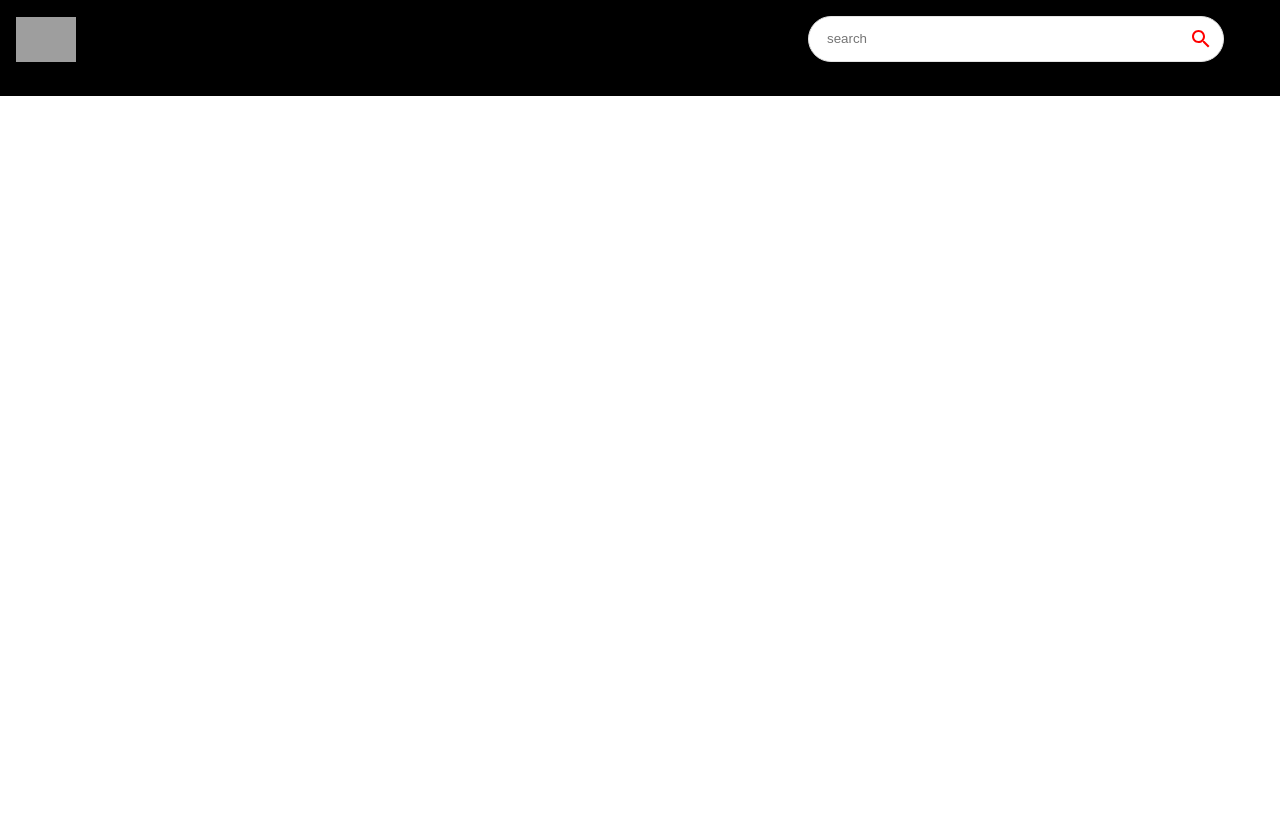
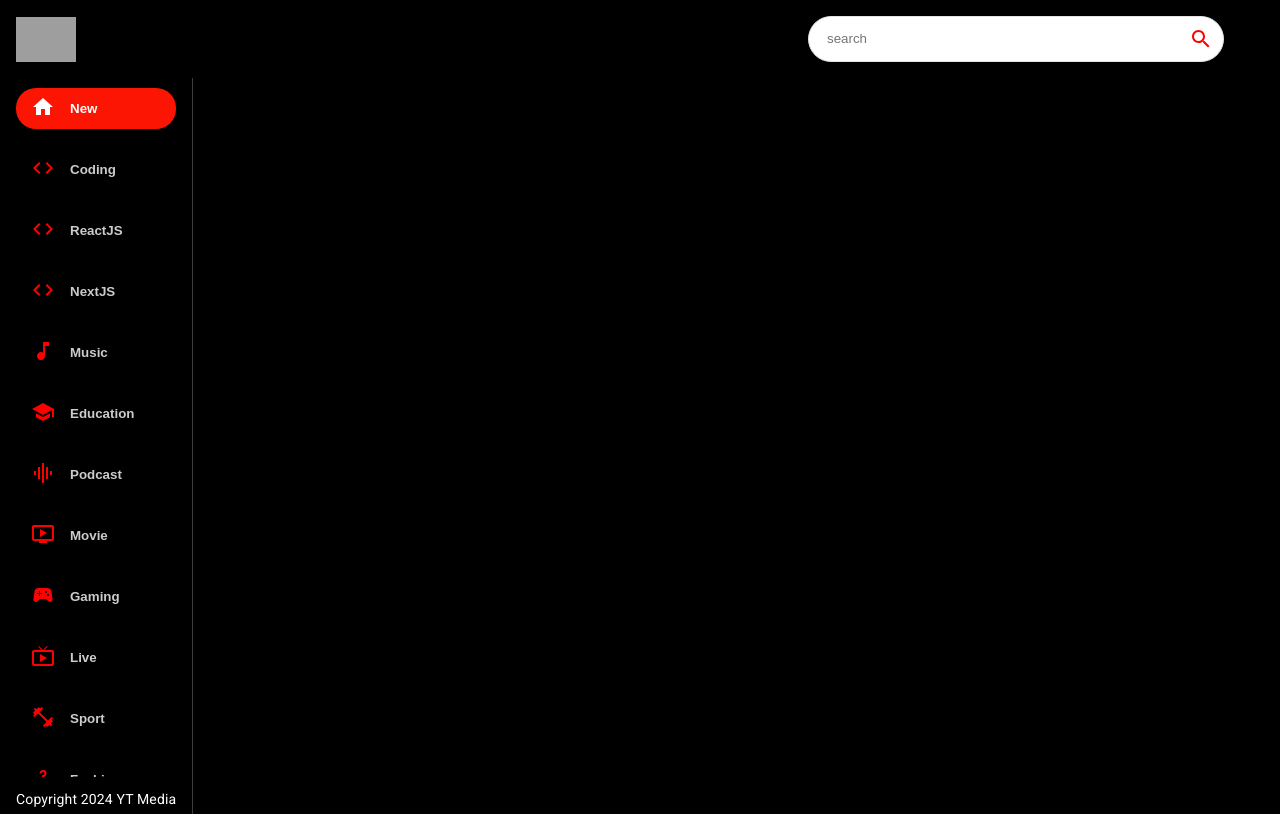
Before and after one commit to praveen9166050/youtube-clone, a React (Create React App) app: page / in a window 1280 px wide. Built offline with nearby package versions, Linux system fonts and the light colour scheme; grey boxes are pictures that could not be loaded.

Commit message:
Added Sidebar to the Feed component

```diff
--- a/src/components/Feed.jsx
+++ b/src/components/Feed.jsx
@@ -1,9 +1,23 @@
-import React from 'react'
+import { Box, Stack, Typography } from '@mui/material'
+import SideBar from './SideBar'
 
 function Feed() {
-  return (
-    <div>Feed</div>
-  )
+	return (
+		<Stack sx={{flexDirection: {sx: "column", md: "row"}}}>
+			<Box
+				sx={{
+					height: {sx: 'auto', md: '92vh'},
+					borderRight: '1px solid #3d3d3d',
+					px: {sx: 0, md: 2}
+				}}
+			>
+				<SideBar />
+				<Typography className='copyright' variant='body2' sx={{mt: 1.5, color: '#fff'}}>
+					Copyright 2024 YT Media
+				</Typography>
+			</Box>
+		</Stack>
+	)
 }
 
 export default Feed
--- /dev/null
+++ b/src/components/SideBar.jsx
@@ -0,0 +1,41 @@
+import { Stack } from '@mui/material'
+import React from 'react'
+import { categories } from '../utils/constants'
+
+const selectedCategory = 'New';
+function SideBar() {
+  return (
+    <Stack
+        direction="row"
+        sx={{
+            overflow: 'auto',
+            height: {sx: 'auto', md: '95%'},
+            flexDirection: {md: 'column'}
+        }}
+    >
+        {categories.map(category =>(
+            <button
+                key={category.name}
+                className='category-btn'
+                style={{
+                    background: category.name === selectedCategory && '#FC1503',
+                    color: 'white'
+                }}
+            >
+                <span style={{
+                        color: category.name === selectedCategory ? 'white' : 'red',
+                        marginRight: '15px'
+                    }}
+                >
+                    {category.icon}
+                </span>
+                <span style={{opacity: category.name === selectedCategory ? 1 : 0.8}}>
+                    {category.name}
+                </span>
+            </button>
+        ))}
+    </Stack>
+  )
+}
+
+export default SideBar
--- a/src/components/index.js
+++ b/src/components/index.js
@@ -4,3 +4,4 @@
 export {default as ChannelDetail} from "./ChannelDetail"
 export {default as SearchFeed} from "./SearchFeed"
 export {default as SearchBar} from "./SearchBar"
+export {default as SideBar} from "./SideBar"
--- a/src/utils/constants.js
+++ b/src/utils/constants.js
@@ -16,7 +16,6 @@
 
 export const categories = [
   { name: 'New', icon: <HomeIcon />, },
-  { name: 'JS Mastery', icon: <CodeIcon />, },
   { name: 'Coding', icon: <CodeIcon />, },
   { name: 'ReactJS', icon: <CodeIcon />, },
   { name: 'NextJS', icon: <CodeIcon />, },
```
